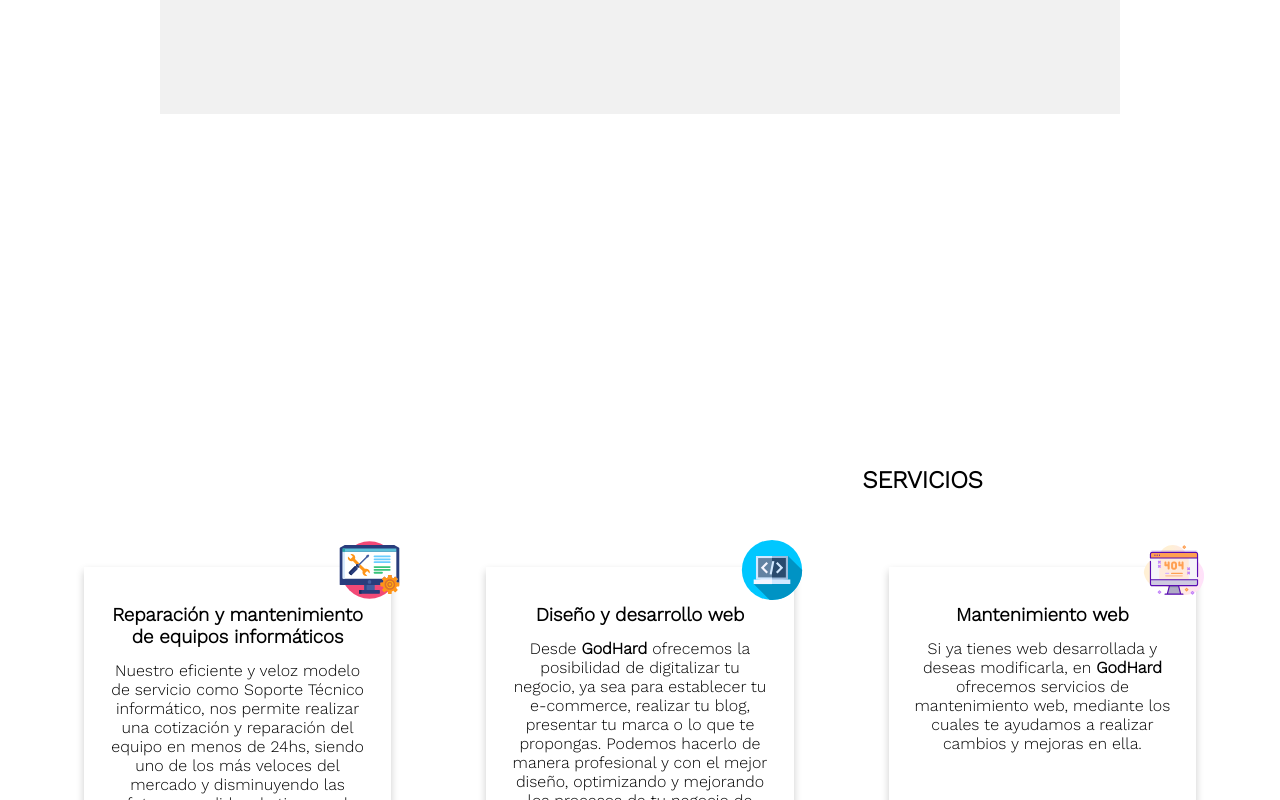
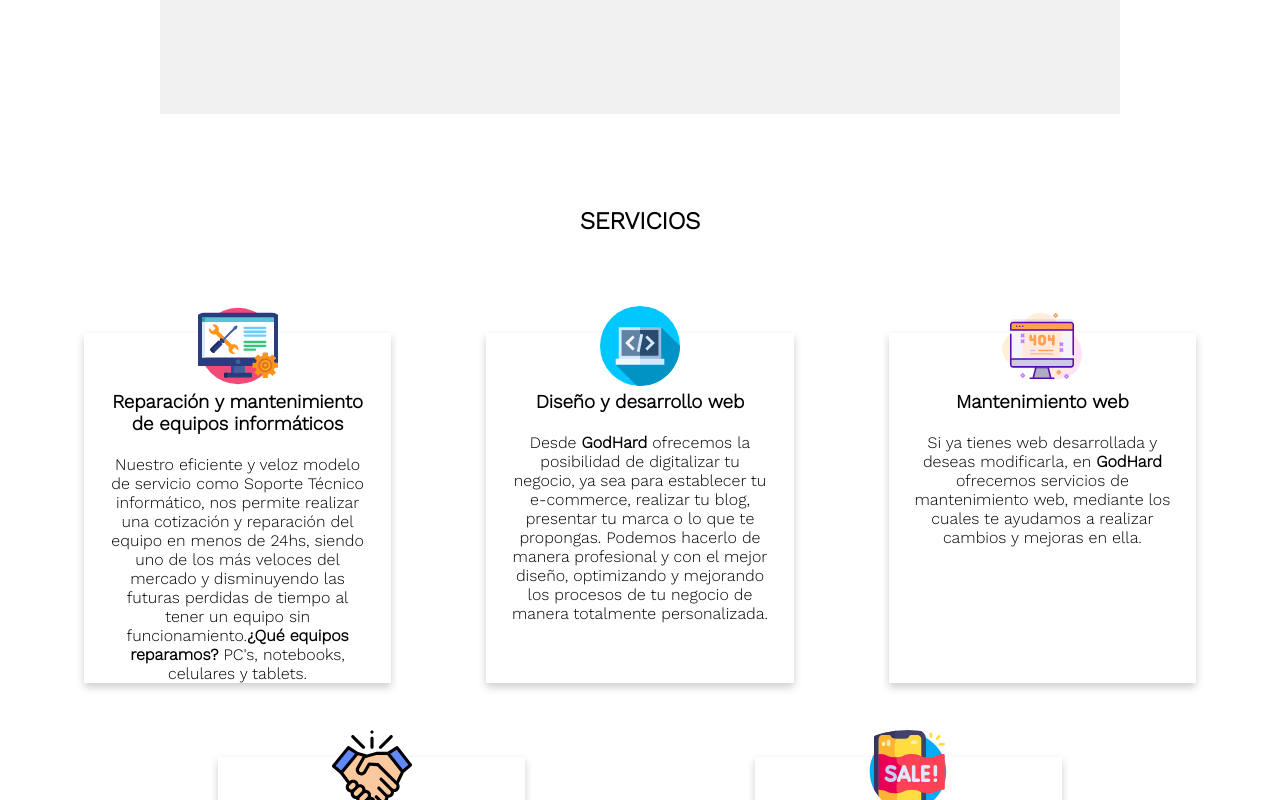
Before and after one commit to Matisantillan11/god-hard-react, a React (Create React App) app: page / in a window 1280 px wide. Shown: the part 1320-2120 px from the top of the page. Built offline with nearby package versions, Linux system fonts and the light colour scheme.

Commit message:
migration finally done, next step add Google Analitics

```diff
--- a/src/components/styles/services.css
+++ b/src/components/styles/services.css
@@ -20,7 +20,7 @@
     display: block;
     box-shadow: 0 4px 8px 0 rgba(0, 0, 0, 0.2);
     padding: 10% 2% 1% 2%;
-    margin-bottom: 15% ;
+    margin:10% 12.5% 15% 12.5%;
     height: 350px;
     text-align: center;
 }
@@ -38,47 +38,55 @@
 
 .our-services__container .our__service-img{
     position: absolute;
-    margin: -18% 0 0 -8%;
+    margin: -18% 0 0 -7%;
 }
 
-@media screen and (min-width:500px){
-
-}
 @media screen and (min-width: 600px){
-    .our-services__title{
-        margin:5% 35% ;
-    }
 
     .our-services__services{
         display:block;
     }
 
     .our-services__container{
-        width: 85%;
+        width: 60%;
         padding: 15% 2% 8% 2%;
-        margin:10% 0 10% 8%;
+        margin:10% 20% 10% 20%;
     }
 
     .our__service-img{
-        width: 17%;
-        height: 130px;
+        width: 12%;
+        height: 100px;
     }
 
     .our-services__container .our__service-img{
-        position: absolute;
-        margin: -30% 0 0 30%;
+        margin: -22% 0 0 -5%;
     }
 }
 
+@media screen and (min-width:700px){
+    .our-services{margin-top:-20%;}
+    .our-services__services{
+        display:flex;
+        justify-content: space-evenly;
+        flex-wrap: wrap;
+    }
+    .our-services__container{
+        width: 40%;
+        padding: 8% 2% 1% 2%;
+        margin:3%;
+        height: 380px;
+    }
+    .our__service-img{
+        width: 10%;
+        height: 60px;
+    }
+    .our-services__container .our__service-img{
+        margin: -10% 0 0 -5%;
+    }
+}
 @media screen and (min-width: 925px){
-    .our-services{
-        padding: 2%;
-        margin-bottom: 5%;
-    }
+    .our-services{margin-top:-20%;}
 
-    .our-services__title{
-        margin:0% 0 3% 46%;
-    }
     .our-services__services{
         display:flex;
         justify-content: space-evenly;
@@ -86,9 +94,7 @@
     }
 
     .our-services__container{
-        width: 25%;
-        display: block;
-        box-shadow: 0 4px 8px 0 rgba(0, 0, 0, 0.2);
+        width: 40%;
         padding: 3% 2% 1% 2%;
         margin:3%;
         height: 350px;
@@ -96,18 +102,37 @@
     }
 
     .our__service-img{
-        border-radius: 50%;
-        width: 7%;
+        width: 10%;
         height: 60px;
     }
 
     .our__service-title{
-        margin-bottom: 5%;
-        text-align: center;
+        margin: 8% 0;
+
     }
 
     .our-services__container .our__service-img{
-        position: absolute;
-        margin: -5% 0 0 6.8%;
+        margin: -5% 10% 0 -4%;
     }
 }
+
+@media screen and (min-width: 1200px){
+    .our-services{margin-top:-25%;}
+
+    .our-services__title{
+        margin: 5% 0;
+    }
+
+    .our-services__container{
+        width: 25%;
+        padding: 3% 2% 1% 2%;
+        margin:3%;
+    }
+
+    .our__service-img{
+        height: 80px;
+    }
+    .our-services__container .our__service-img{
+        margin: -5% 10% 0 -5%;
+    }
+}
--- a/src/components/styles/us.css
+++ b/src/components/styles/us.css
@@ -78,7 +78,7 @@
     }
 
     .misionAndVision-btn{
-        margin: 1.5% 0;
+        margin: 1% 0;
         padding: 2%;
     }
 
```
